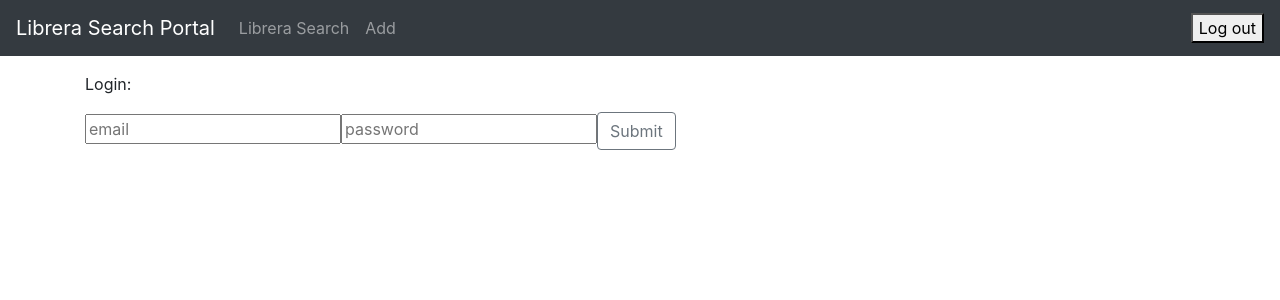
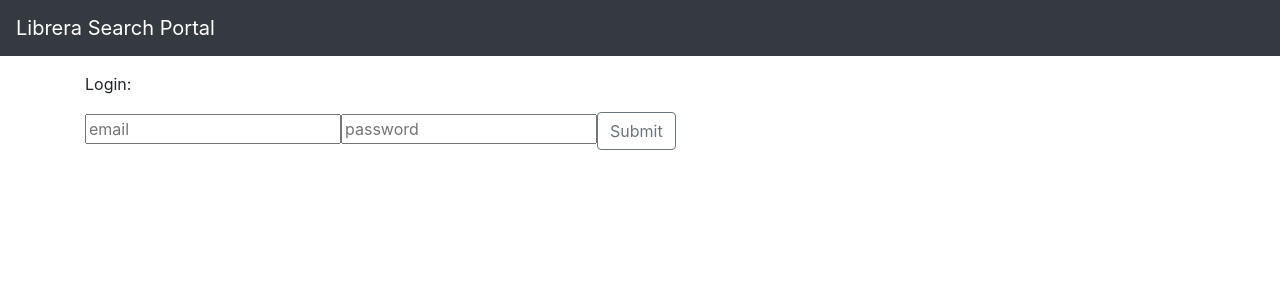
Before and after one commit to kraftcoding/Librera-Search-v1.x, an Angular app in the folder Librera-Search-Angular/App/: page /login in a window 1280 px wide. Shown: the top 300 px of the page. Built offline with nearby package versions, Linux system fonts and the light colour scheme.

Commit message:
conditional visibility to menu element

```diff
--- a/Librera-Search-Angular/App/src/app/app.component.html
+++ b/Librera-Search-Angular/App/src/app/app.component.html
@@ -1,7 +1,7 @@
 <div>
   <nav class="navbar navbar-expand navbar-dark bg-dark">
     <a href="#" class="navbar-brand">Librera Search Portal</a>
-    <div class="navbar-nav mr-auto">
+    <div *ngIf="checkIsSignedIn()" class="navbar-nav mr-auto">
       <li class="nav-item">
         <a routerLink="LibreraSearch" class="nav-link">Librera Search</a>
       </li>
@@ -9,7 +9,7 @@
         <a routerLink="add" class="nav-link">Add</a>
       </li>
     </div>
-    <div class="logout-button">
+    <div *ngIf="checkIsSignedIn()" class="logout-button">
       <button mat-raised-button color="primary" (click)="doLogout()">
         Log out
       </button>
--- a/Librera-Search-Angular/App/src/app/app.component.ts
+++ b/Librera-Search-Angular/App/src/app/app.component.ts
@@ -10,7 +10,7 @@ import { Router } from '@angular/router';
 
 export class AppComponent {
 
-constructor(public router:Router){}
+constructor(public router:Router, public authService: AuthService){}
 
   title = 'Librera Search';
 
@@ -18,4 +18,8 @@ constructor(public router:Router){}
     AuthService.prototype.doLogout.call(this);
     this.router.navigate(['/login']);
   }
+
+  checkIsSignedIn() {
+    return this.authService.isLoggedIn;
+  }
 }
```
